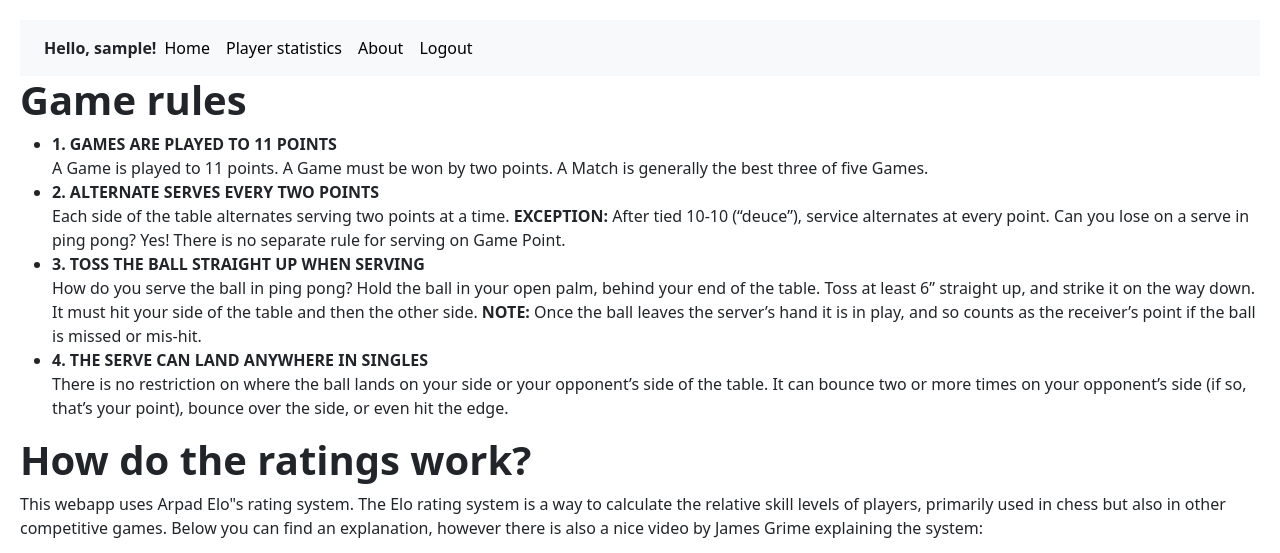
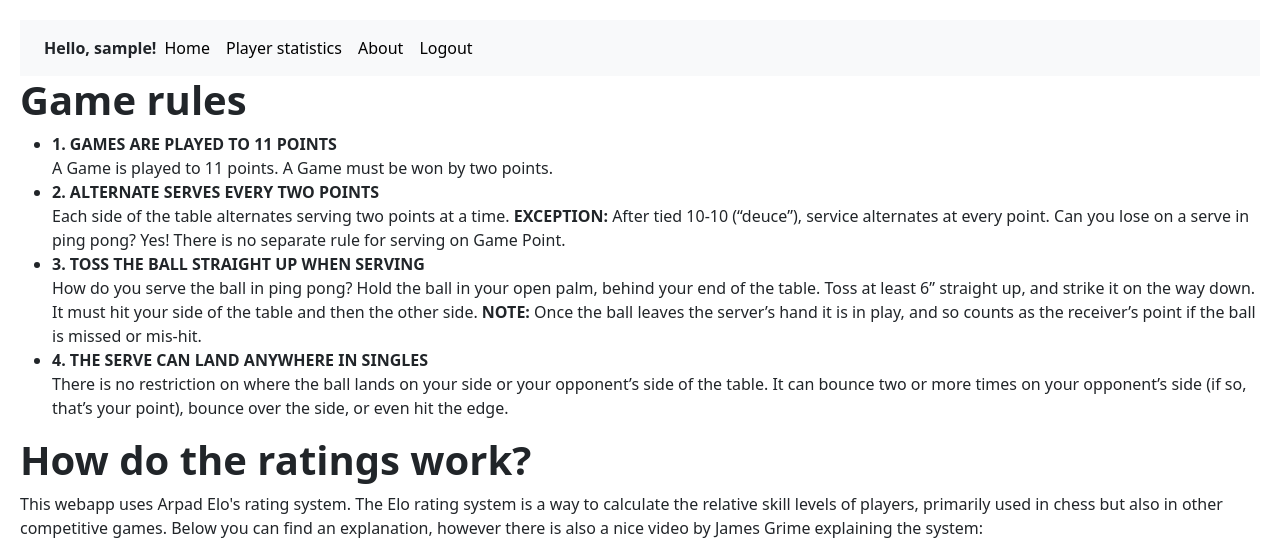
Before and after one commit to cunning-odysseus/Tennis, a Flask app: page /about in a window 1280 px wide. Shown: the top 553 px of the page. Run offline with Flask 3, Linux system fonts and the light colour scheme; the visitor is signed in with stand-in values (Sample User, id 1); some libraries are stand-ins or nearby versions.

Commit message:
html aangepast op about page

```diff
--- a/leaderboard/app.py
+++ b/leaderboard/app.py
@@ -20,9 +20,6 @@ from itsdangerous import URLSafeTimedSerializer, SignatureExpired, BadSignature
 import settings
 from the_big_username_blacklist import get_blacklist
 from sqlalchemy.orm import Session
-import pytz
-
-current_time_zone = pytz.timezone("Europe/Amsterdam")
 
 # Hier wordt een flask object gemaakt met de naam "app"
 app = Flask(__name__)
@@ -447,7 +444,7 @@ def add_match():
     date = datetime.strptime(request.form.get("datetime"), "%Y-%m-%dT%H:%M")
 
     # Valideren van de wedstrijdgegevens
-    if date > datetime.now(current_time_zone):
+    if date > datetime.now():
         flash("Date cannot be in the future.")
         return redirect(url_for("index"))
 
--- a/leaderboard/templates/about.html
+++ b/leaderboard/templates/about.html
@@ -58,7 +58,7 @@
 <h1> <b> Game rules </b> </h1>
 <ul>
     <li><strong>1. GAMES ARE PLAYED TO 11 POINTS</strong><br>
-        A Game is played to 11 points. A Game must be won by two points. A Match is generally the best three of five Games.
+        A Game is played to 11 points. A Game must be won by two points.
     </li>
     <li><strong>2. ALTERNATE SERVES EVERY TWO POINTS</strong><br>
         Each side of the table alternates serving two points at a time. <strong>EXCEPTION:</strong> After tied 10-10 (“deuce”), service alternates at every point. Can you lose on a serve in ping pong? Yes! There is no separate rule for serving on Game Point.
@@ -72,7 +72,7 @@
 </ul>
 
 <h1> <b> How do the ratings work? </b> </h1>
-<p> This webapp uses Arpad Elo"s rating system. The Elo rating system is a way to calculate the relative skill levels of players, primarily used in chess but also in other competitive games.
+<p> This webapp uses Arpad Elo's rating system. The Elo rating system is a way to calculate the relative skill levels of players, primarily used in chess but also in other competitive games.
     Below you can find an explanation, however there is also a nice video by James Grime explaining the system:
 </p>
 
```
Also changed, not shown: 1 other file.
